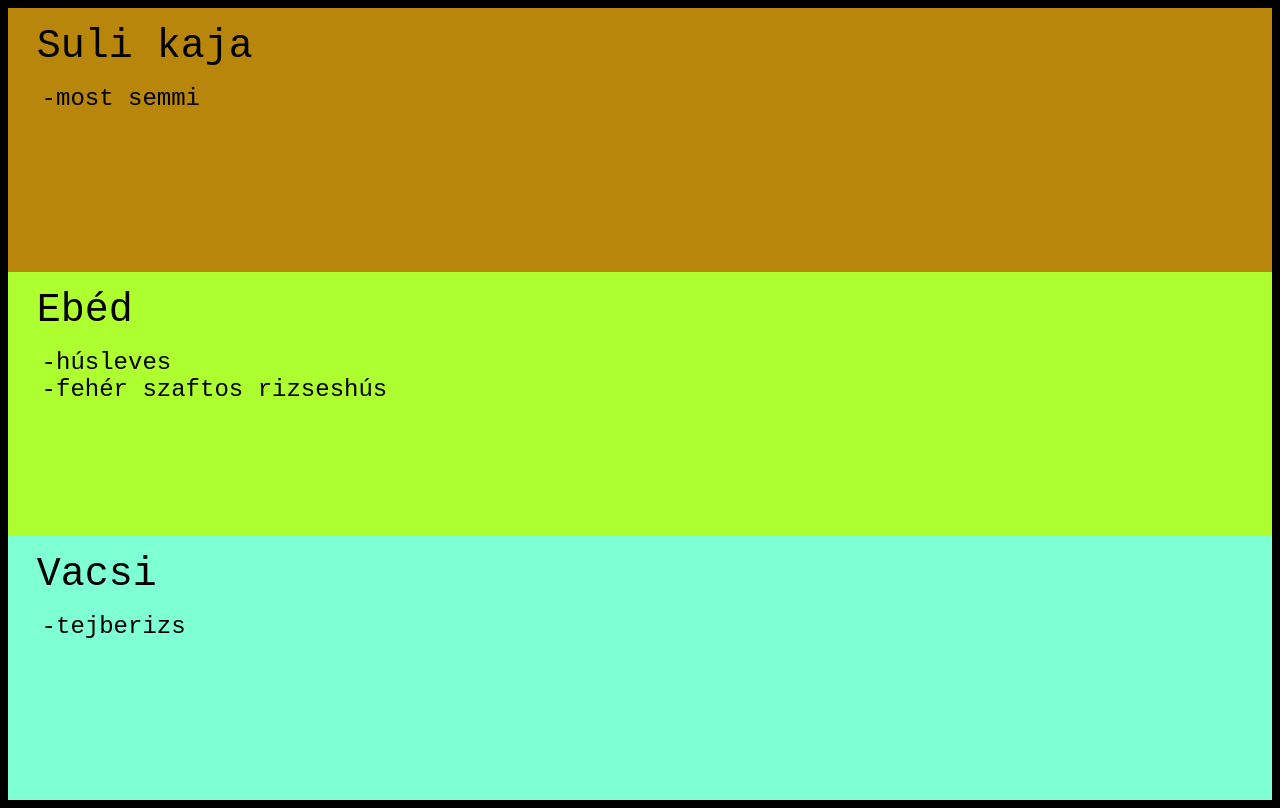
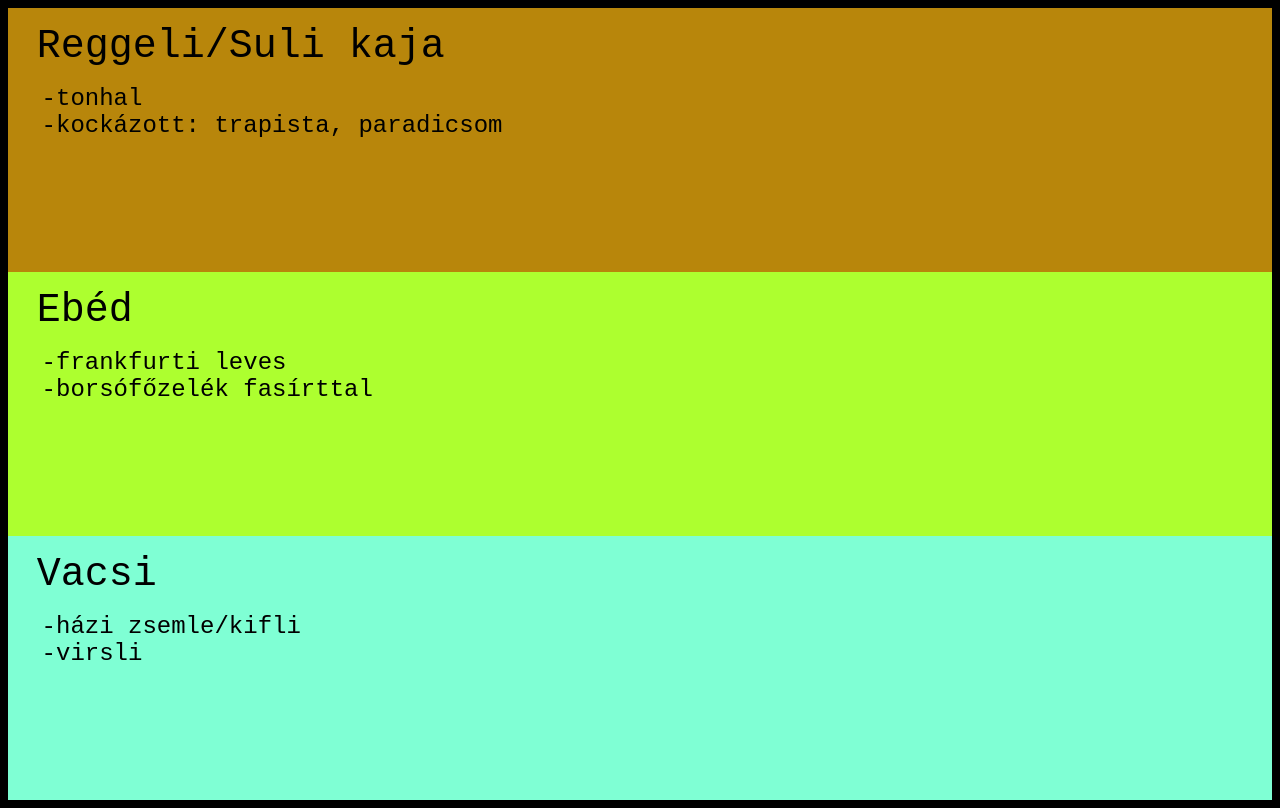
Before and after one commit to gaudi68/amaimenu, a plain HTML site: page index.html in a window 1280 px wide. Drawn offline with Linux system fonts and the light colour scheme; a web font is replaced by a local one.

Commit message:
Update index.html

```diff
--- a/index.html
+++ b/index.html
@@ -59,7 +59,7 @@ body{
 <body>
     <div class="container">
         <div class="suli">
-            <p class="cim">Suli kaja</p>
+            <p class="cim">Reggeli/Suli kaja</p>
             <p class="kaja" id="var_suli"></p>
         </div>
         <div class="ebed">
@@ -76,9 +76,9 @@ body{
         let ebed = document.getElementById("var_ebed");
         let vacsi = document.getElementById("var_vacsi");
 
-        let valasz1 = "-most semmi";
-        let valasz2 = "-húsleves\n-fehér szaftos rizseshús";
-        let valasz3 = "-tejberizs";
+        let valasz1 = "-tonhal\n-kockázott: trapista, paradicsom";
+        let valasz2 = "-frankfurti leves\n-borsófőzelék fasírttal";
+        let valasz3 = "-házi zsemle/kifli\n-virsli";
 
         suli.innerText = valasz1;
         ebed.innerText = valasz2;
```
